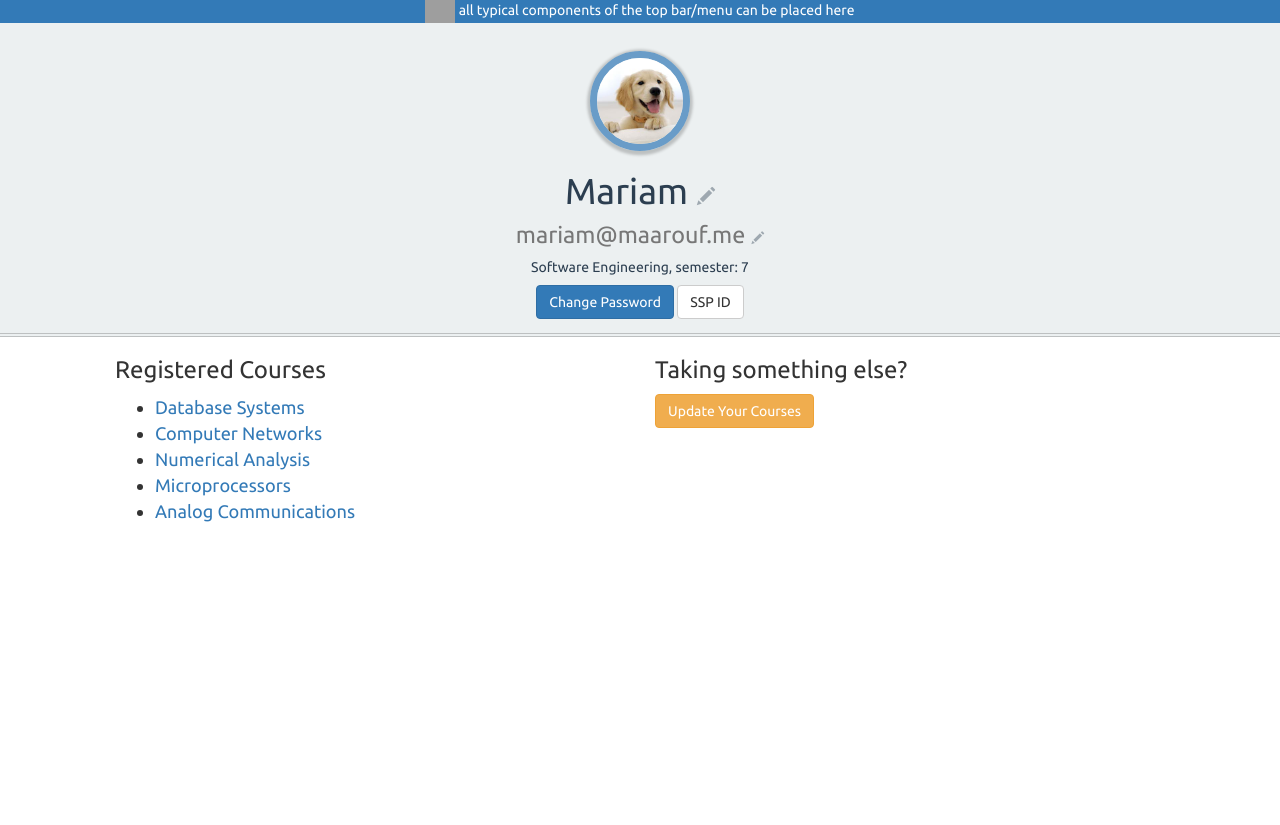
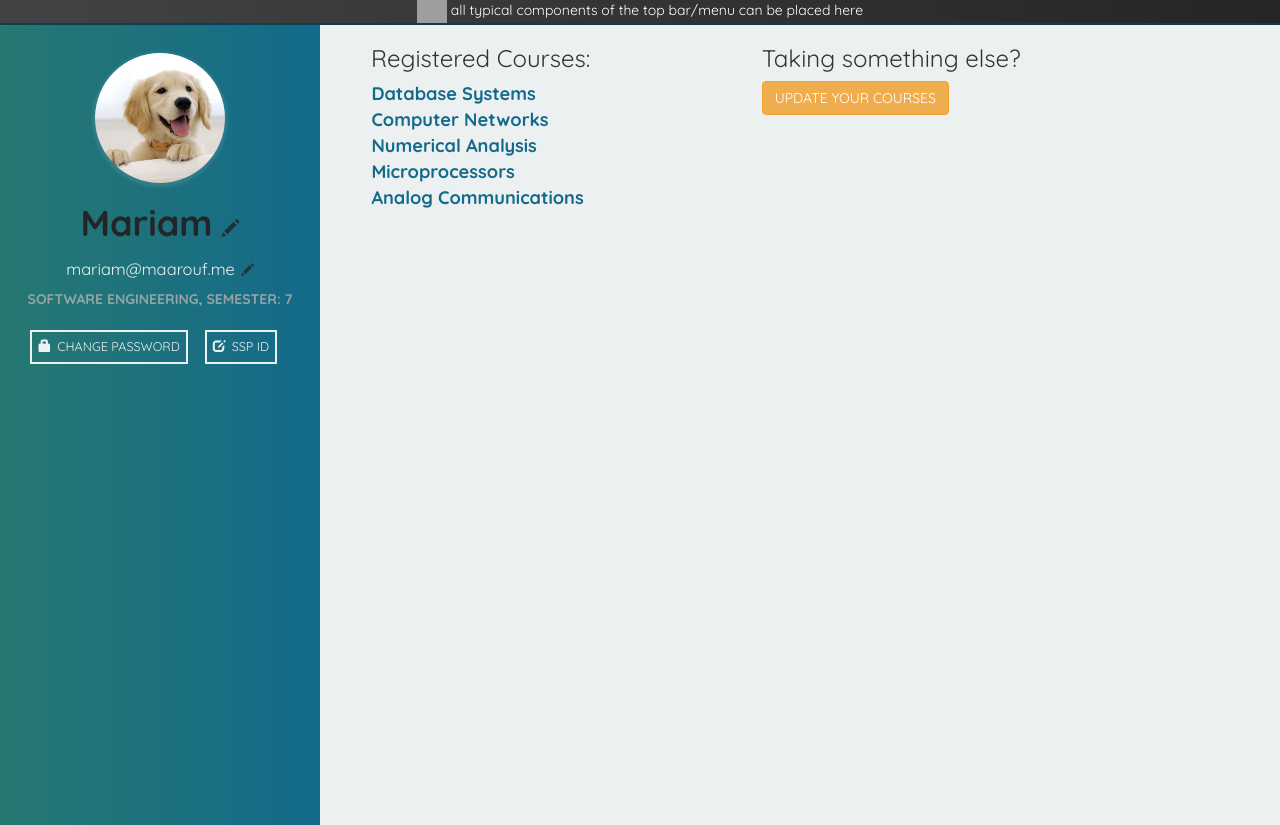
Before and after one commit to blaringsilence/alexse-task, a plain HTML site: page index.html in a window 1280 px wide. Before the commit the page ends 800 px from the top, so only its background shows below. Drawn offline with nearby package versions, Linux system fonts and the light colour scheme; grey boxes are pictures that could not be loaded.

Commit message:
complete revamping

```diff
--- a/css/styles.css
+++ b/css/styles.css
@@ -1,12 +1,44 @@
 body{
-	font-family: 'Ubuntu', sans-serif;
+	font-family: 'Quicksand', sans-serif;
+	background-color: #ecf0f1;
+
+}
+.ghost-button {
+  display: inline-block;
+  padding: 0.5em;
+  border: 0.2em solid #ecf0f1;
+  text-align: center;
+  outline: none;
+  text-transform: uppercase;
+  background-color: transparent;
+  font-size: 0.9em;
+  margin: 1em;
+  margin-left: 0;
+  color:#ecf0f1;
+  transition: border-color 0.5s;
+  -webkit-transition: border-color 0.5s;
+  transition: color 0.5s;
+  -webkit-transition: color 0.5s;
+}
+.ghost-button:hover,
+.ghost-button:active {
+  border-color: #F89406;
+  color: #F89406;
+}
+.btn{
+	text-transform: uppercase;
+	transition: background-color 0.5s;
+  -webkit-transition: background-color 0.5s;
 }
 /*MENU*/
 .top-menu{
-	background-color: rgb(51,122,183); /* Bootstrap's primary color */
+	background: #232526; /* fallback for old browsers */
+	background: -webkit-linear-gradient(to left, #232526 , #414345); /* Chrome 10-25, Safari 5.1-6 */
+	background: linear-gradient(to left, #232526 , #414345); /* W3C, IE 10+/ Edge, Firefox 16+, Chrome 26+, Opera 12+, Safari 7+ */
 	color: white;
 	text-transform: lowercase;
 	text-align: center;
+	border-bottom: 0.2em double #0b3e51;
 }
 
 .top-logo{
@@ -15,18 +47,24 @@ body{
 
 /*PROFILE INFO*/
 #profile{
-	background-color: #ecf0f1;
-	border-bottom: 0.3em double rgba(0,0,0,0.2);
-	padding-bottom:1em;
+	background: #136a8a; /* fallback for old browsers */
+	background: -webkit-linear-gradient(to left, #136a8a , #267871); /* Chrome 10-25, Safari 5.1-6 */
+	background: linear-gradient(to left, #136a8a , #267871); /* W3C, IE 10+/ Edge, Firefox 16+, Chrome 26+, Opera 12+, Safari 7+ */
+	height:100vh;
+	transition: opacity 0.5s;
+	-webkit-transition: opacity 0.5s;
+
+
+}
+
+#profile:hover{
+	opacity: 0.95;
 }
 
 .profile-picture{
-	width:10rem; /* Assuming all pics will be uploaded/available squared */
+	width:13rem; /* Assuming all pics will be uploaded/available squared */
 	border-radius: 50%;
-	border-color: rgba(51,122,183,0.7);
-	border-style:solid;
-	border-width:0.5em;
-	box-shadow: 0em 0.1em 0.2em 0.2em rgba(0,0,0,0.2);
+	box-shadow: 0em 0.1em 0.2em 0.2em rgba(236, 240, 241, 0.1);
 	margin-top:2em;
 	transition: opacity 0.5s;
 	-webkit-transition: opacity 0.5s; /* Better safe than sorry */
@@ -36,29 +74,90 @@ body{
 	opacity:0.6;
 }
 
-.profile-text{
-	color:#2c3e50;
+#profile input{
+    border: 0px solid #000000;
+    border-bottom-width: 1px;
+    background-color: transparent;
 }
 
+#profile input:hover{
+	background-color: rgba(255,255,255,0.3);
+}
+.profile-text{
+	overflow: hidden;
+	text-overflow: ellipsis;
+	color:#232526;
+}
+.profile-text small{
+	color: rgb(236, 240, 241);
+}
+.profile-name{
+	font-weight: bold;
+}
+.profile-email{
+	font-size: 0.7em;
+	text-overflow: ellipsis-word;
+}
 .profile-deets:hover{
 	border-bottom: 2px dotted rgba(0,0,0,0.4);
 
-}
-.study-info{
-	color:#2c3e50;
 }
 
 .edit{
 	font-size:0.5em;
 	margin-left: 0.5em;
 	margin-bottom:0.2em;
-	opacity:0.4;
+	opacity:0.8;
 }
 .me-is-small{
 	font-size: 0.35em;
 }
+.pw-lock{
+	margin-right: 0.5em;
+}
+
+.study-info{
+	font-size: 1em;
+	font-weight: bold;
+	color: #95a5a6;
+	text-transform: uppercase;
+}
 
 /*SUBJECTS*/
+.registered-header{
+	margin-left: 1.5em;
+}
+
+
 #subject-container ul li{
+	margin-left: 2em;
+	font-weight: bold;
 	font-size: 1.3em;
 }
+
+#subject-container ul li a{
+	color:#136a8a;
+	transition: background-color 0.5s;
+	-webkit-transition: background-color 0.5s;
+}
+
+#subject-container ul li a:hover{
+	background-color: rgba(243, 156, 18,0.7);
+	text-decoration: none;
+}
+
+/*MODALS*/
+.modal-header{
+	background: #136a8a; /* fallback for old browsers */
+	background: -webkit-linear-gradient(to left, #136a8a , #267871); /* Chrome 10-25, Safari 5.1-6 */
+	background: linear-gradient(to left, #136a8a , #267871); /* W3C, IE 10+/ Edge, Firefox 16+, Chrome 26+, Opera 12+, Safari 7+ */
+	color:white;
+	text-transform: uppercase;
+	font-weight: bold;
+}
+.modal .btn{
+	width:100%;
+}
+.modal{
+	text-transform: uppercase;
+}
--- a/index.html
+++ b/index.html
@@ -9,8 +9,7 @@
     <!-- Bootstrap -->
     <link href="css/bootstrap.min.css" rel="stylesheet">
     <link href="css/styles.css" rel="stylesheet">
-    <link href='https://fonts.googleapis.com/css?family=Ubuntu' rel='stylesheet' type='text/css'>
-  </head>
+  <link href='https://fonts.googleapis.com/css?family=Quicksand:400,700' rel='stylesheet' type='text/css'>  </head>
   <body>
   <!--TOP MENU-->
     <div class="container-fluid top-menu">
@@ -20,44 +19,47 @@
       </div>
     </div>
   <!--/TOP MENU-->
-  <!--PROFILE SUMMARY-->
-  <div class="container-fluid" id="profile">
-  <div class="container">
+  <div class="container-fluid"> <!--CONTAINER FOR WHOLE PAGE-->
+  <div class="row">
+  <!--PROFILE SIDEBAR-->
+  <div class="col-xs-12 col-md-3" id="profile">
+   <div class="row">
     <div class="col-xs-12 text-center">
       <a href="#" data-toggle="modal" data-target="#changePic" title="Change Picture">
        <img v-bind:src="picture" alt="Profile Picture" class="profile-picture">
       </a>
     </div>
     </div>
-    <div class="container">
+    <div class="row">
     <div class="col-xs-12 text-center">
       <h1 class="profile-text">
         <span class="profile-deets"><span class="profile-name" title="Edit Name">{{name}}</span><span class="glyphicon glyphicon-pencil edit" aria-hidden="true"></span></span><br>
        <span class="profile-deets"><span class="profile-email" title="Edit E-mail"><small>{{email}}</small></span><span class="glyphicon glyphicon-pencil edit me-is-small" aria-hidden="true"></span></span>
       </h1>
-      <h5 class="study-info">{{department}}, semester: {{semester}}</h5>
+      <h4 class="study-info">{{department}}, semester: {{semester}}</h4>
     </div>
     </div>
-    <div class="container">
+    <div class="row">
       <div class="col-xs-12 text-center">
-        <button type="button" class="btn btn-primary"  data-toggle="modal" data-target="#changePW">Change Password</button> <!--Assuming profiles are only ever visible to their creators-->
-        <button type="button" class="btn btn-default" data-toggle="modal" data-target="#changeID">SSP ID</button>
+        <button type="button" class="ghost-button"  data-toggle="modal" data-target="#changePW"><span class="glyphicon glyphicon-lock pw-lock" aria-hidden="true"></span>Change Password</button> <!--Assuming profiles are only ever visible to their creators-->
+        <button type="button" class="ghost-button" data-toggle="modal" data-target="#changeID"><span class="glyphicon glyphicon-edit pw-lock" aria-hidden="true"></span>SSP ID</button>
 
       </div>
     </div>
   </div>
-  <!--/PROFILE SUMMARY-->
-  <!--COURSES-->
-  <div class="container">
+  <!--/PROFILE SIDEBAR-->
+  <!--PAGE CONTENT-->
+  <div class="col-xs-12 col-md-8">
+      <div class="row">
   <div class="col-md-6 col-xs-12">
-    <div class="container">
+    <div class="row">
     <div class="col-xs-12">
-      <h3 class="registered-header">Registered Courses</h3>
+      <h3 class="registered-header">Registered Courses:</h3>
     </div>
   </div>
-  <div class="container"  id="subject-container">
+  <div class="row"  id="subject-container">
     <div class="col-xs-12">
-      <ul>
+      <ul class="list-unstyled">
         <li v-for="subject in subjects">
           <a href="{{subject.url}}">{{subject.name}}</a>
         </li>
@@ -65,30 +67,31 @@
     </div>
   </div>
   </div>
-  <div class="col-md-6 col-xs-12"><h3>Taking something else?</h3>
+  <div class="col-md-6 col-xs-12"><h3 class="more-header">Taking something else?</h3>
   <button type="button" class="btn btn-warning">Update Your Courses</button>
   </div>
+  </div>
+  </div>
+  </div>
+  <!--/PAGE CONTENT-->
 
-  </div>
-
-  <!--/COURSES-->
 
   <!--MODALS-->
     <!--CHANGE PIC-->
     <div class="modal fade" id="changePic" role="dialog" aria-labelledby="changePicLabel">
-    <div class="modal-dialog" role="document">
+    <div class="modal-dialog modal-sm" role="document">
       <div class="modal-content">
         <div class="modal-header">
         <button type="button" class="close" data-dismiss="modal" aria-label="Close"><span aria-hidden="true">&times;</span></button>
           <h4 class="modal-title" id="changePicLabel">Change Picture</h4>
         </div>
         <div class="modal-body">
-        <form class="form-inline">
+        <form>
           <div class="form-group">
             <label for="profilepicURL">URL</label>
             <input type="url" class="form-control" id="profilepicURL" placeholder="http://">
-            <button type="submit" class="btn btn-default" v-on:click="changeImage">Submit</button>
         </div>
+        <button type="submit" class="btn btn-warning" v-on:click="changeImage">Submit</button>
         </form>
         </div>
       </div>
@@ -118,7 +121,7 @@
             <input type="password" class="form-control" id="newpassword2">
             </div>
 
-            <button type="submit" class="btn btn-primary" v-on:click="changePassword">Submit</button>
+            <button type="submit" class="btn btn-warning" v-on:click="changePassword">Submit</button>
         </form>
         </div>
       </div>
@@ -127,19 +130,19 @@
     <!--/CHANGE PASSWORD-->
      <!--SSP ID-->
     <div class="modal fade" id="changeID" role="dialog" aria-labelledby="changePicLabel">
-    <div class="modal-dialog" role="document">
+    <div class="modal-dialog modal-sm" role="document">
       <div class="modal-content">
         <div class="modal-header">
         <button type="button" class="close" data-dismiss="modal" aria-label="Close"><span aria-hidden="true">&times;</span></button>
           <h4 class="modal-title" id="changeIDLabel">SSP ID</h4>
         </div>
         <div class="modal-body">
-        <form class="form-inline">
+        <form>
           <div class="form-group">
             <label for="sspidtext">ID</label>
             <input type="url" class="form-control" id="sspidtext" value="{{id}}">
-            <button type="submit" class="btn btn-default" v-on:click="changeID">Update</button>
         </div>
+        <button type="submit" class="btn btn-warning" v-on:click="changeID">Update</button>
         </form>
         </div>
       </div>
--- a/js/script.js
+++ b/js/script.js
@@ -99,7 +99,7 @@ var changeIDvm = new Vue({
      return value;
   }, {
      type    : 'text',
-     width: 300,
+     //width: 300,
      style: 'display: inline;',
      onblur: 'submit'
  });
@@ -118,7 +118,7 @@ var changeIDvm = new Vue({
 
   }, {
      type    : 'text',
-     width: 400,
+     //width: 400,
      style: 'display: inline;',
      onblur: 'submit'
  });
```
